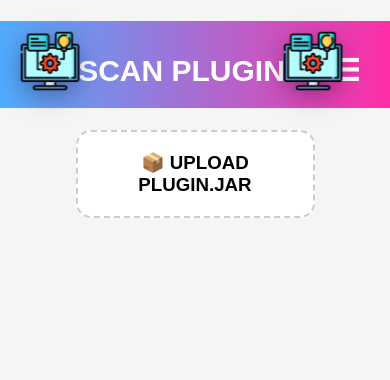
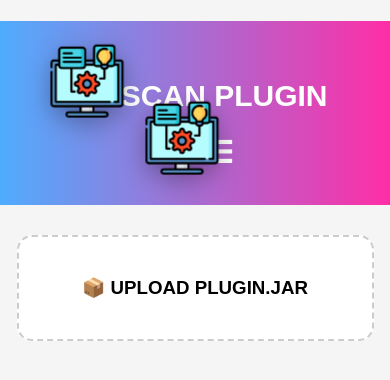
Before and after one commit to chhin168mc-dot/chhinh, a plain HTML site: page scan.html in a window 390 px wide. Drawn offline with nearby package versions, Linux system fonts and the light colour scheme.

Commit message:
Add files via upload

```diff
--- a/scan.html
+++ b/scan.html
@@ -90,42 +90,6 @@ body{margin:0;font-family:Arial;background:#f5f5f5;}
     display: block;
 }
 
-/* --- CSS បន្ថែមសម្រាប់ Responsive --- */
-
-/* សម្រាប់កុំព្យូទ័រ និង Tablet ធំៗ (PC) */
-@media (min-width: 1024px) {
-    .drop { width: 50%; } /* នៅលើ PC ឱ្យវាបង្ហាញខ្លីល្មមស្អាត */
-    .info, .box { width: 60%; }
-}
-
-/* សម្រាប់ Tablet មធ្យម */
-@media (max-width: 1023px) and (min-width: 768px) {
-    .drop { width: 80%; }
-    .info, .box { width: 90%; }
-}
-
-/* សម្រាប់ទូរស័ព្ទ (Mobile) */
-@media (max-width: 767px) {
-    .header {
-        padding: 20px;
-        font-size: 30px; /* បន្ថយទំហំអក្សរចំណងជើង */
-    }
-    .drop {
-        width: 50%; /* ឱ្យរីកជិតពេញអេក្រង់ទូរស័ព្ទ */
-        padding: 20px;
-        margin: 20px auto;
-    }
-    .info, .box {
-        width: 95%; /* ឱ្យរីកជិតពេញអេក្រង់ */
-        padding: 15px;
-    }
-    .logo-img {
-        width: 40px; /* បន្ថយទំហំ Logo បន្តិច */
-    }
-    .sidebar {
-        width: 80%; /* ឱ្យ Sidebar រីកធំជាងមុនពេលបើកលើទូរស័ព្ទ */
-    }
-}
 
 </style>
 </head>
```
